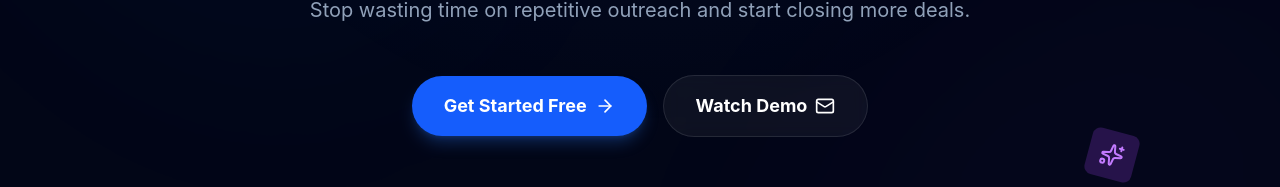
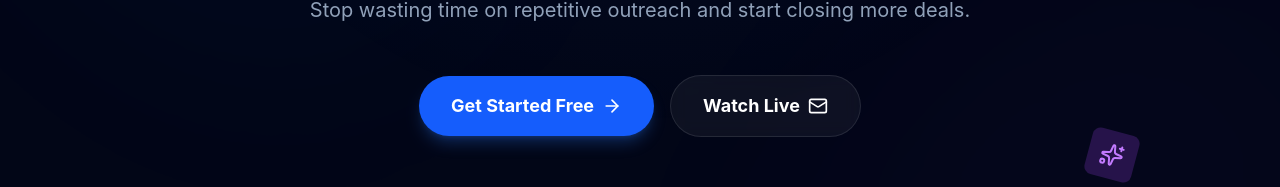
Before and after one commit to roasted-tum0r/extension-clicknsend, a React (Vite) app in the folder popup/: page /welcome in a window 1280 px wide. Shown: the part 381-568 px from the top of the page. Built offline with nearby package versions, Linux system fonts and the light colour scheme.

Commit message:
Changes made: 1. Removed watch live 2. Added try now link

```diff
--- a/popup/src/app_identity/Hero.tsx
+++ b/popup/src/app_identity/Hero.tsx
@@ -57,8 +57,11 @@ export const Hero = () => {
                         Get Started Free
                         <ArrowRight className="w-5 h-5 group-hover:translate-x-1 transition-transform" />
                     </a>
-                    <button className="px-8 py-4 bg-white/5 hover:bg-white/10 border border-white/10 text-white rounded-full font-bold text-lg transition-all backdrop-blur-sm flex items-center gap-2">
-                        Watch Demo
+                    <button
+                        onClick={() => document.getElementById('how')?.scrollIntoView({ behavior: 'smooth' })}
+                        className="px-8 py-4 bg-white/5 hover:bg-white/10 border border-white/10 text-white rounded-full font-bold text-lg transition-all backdrop-blur-sm flex items-center gap-2"
+                    >
+                        Watch Live
                         <Mail className="w-5 h-5" />
                     </button>
                 </div>
--- a/popup/src/app_identity/LandingPage.tsx
+++ b/popup/src/app_identity/LandingPage.tsx
@@ -31,9 +31,14 @@ const LandingPage = () => {
           <a href="#about" className="hover:text-white transition-colors">About</a>
           <a href="#how" className="hover:text-white transition-colors">How it works</a>
           <a href="#opensource" className="hover:text-white transition-colors">Open Source</a>
-          <button className="px-5 py-2 bg-blue-600 hover:bg-blue-500 text-white rounded-full transition-all">
+          <a
+            href="https://chromewebstore.google.com/detail/lmmkennfkdipenjicgdajinapippelbo"
+            target="_blank"
+            rel="noopener noreferrer"
+            className="px-5 py-2 bg-blue-600 hover:bg-blue-500 text-white rounded-full transition-all"
+          >
             Try Now
-          </button>
+          </a>
         </div>
       </nav>
 
```
